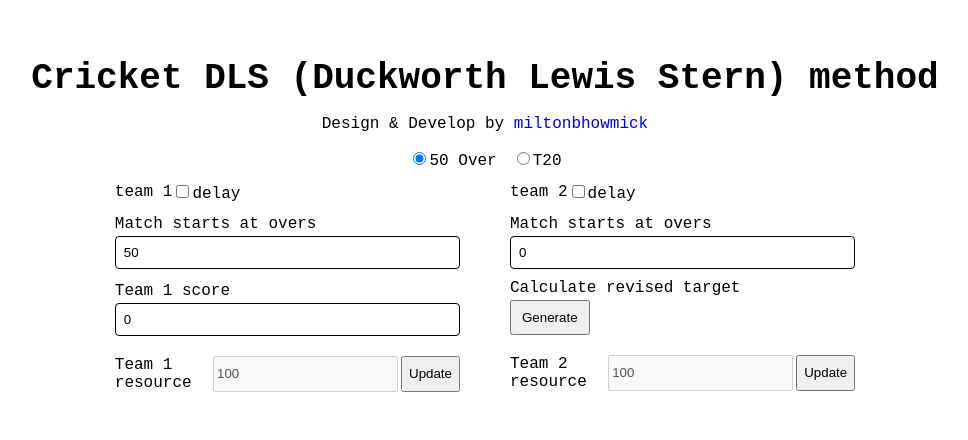
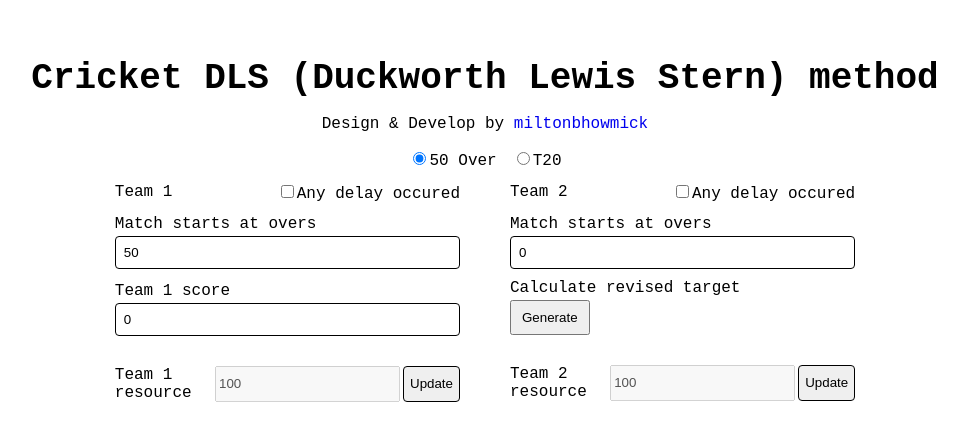
Before and after one commit to Miltonbhowmick/cricket-dls-method, a Nuxt app: page / in a window 1280 px wide. Shown: the top 440 px of the page, without its empty margins (155-1123 px from the left). Built offline with nearby package versions, Linux system fonts and the light colour scheme.

Commit message:
Changed designs and alignment

```diff
--- a/assets/css/main.scss
+++ b/assets/css/main.scss
@@ -31,6 +31,9 @@ ul {
 // Margin css
 .my-20{
 	margin: 20px 0;
+}
+.mt-10{
+	margin-top: 10px;
 }
 .mt-15{
 	margin-top: 15px;
--- a/pages/index.vue
+++ b/pages/index.vue
@@ -31,7 +31,7 @@
 			<div class="match">
 				<div class="team">
 					<div class="header">
-						<h2 class="team-no">team 1</h2>
+						<h2 class="team-no">Team 1</h2>
 						<div class="delay-checkbox">
 							<input
 								id="team1Delay"
@@ -39,7 +39,7 @@
 								value="0"
 								v-model="teamOneDelay"
 							/>
-							<label for="team1Delay">delay</label>
+							<label for="team1Delay">Any delay occured</label>
 						</div>
 					</div>
 					<div class="content">
@@ -113,7 +113,7 @@
 						<button
 							v-if="teamOneDelay === true"
 							@click="increaseDelay((team = 1))"
-							class="mt-30"
+							class="mt-30 add-delay-button"
 						>
 							Add new delay
 						</button>
@@ -121,7 +121,7 @@
 							<label for="teamOneWickets">Team 1 wickets</label>
 							<input id="teamOneWickets" placeholder="Team one wicket" />
 						</div> -->
-						<div class="resource-box inline-input-group">
+						<div class="resource-box inline-input-group mt-10">
 							<label for="teamOneResource">Team 1 resource</label>
 							<input
 								id="teamOneResource"
@@ -141,7 +141,7 @@
 				</div>
 				<div class="team">
 					<div class="header">
-						<h2 class="team-no">team 2</h2>
+						<h2 class="team-no">Team 2</h2>
 						<div class="delay-checkbox">
 							<input
 								id="team2Delay"
@@ -149,7 +149,7 @@
 								value="1"
 								v-model="teamTwoDelay"
 							/>
-							<label for="team2Delay">delay</label>
+							<label for="team2Delay">Any delay occured</label>
 						</div>
 					</div>
 					<div class="content">
@@ -210,11 +210,11 @@
 						<button
 							v-if="teamTwoDelay === true"
 							@click="increaseDelay((team = 2))"
-							class="mt-30"
+							class="mt-30 add-delay-button"
 						>
 							Add new delay
 						</button>
-						<div class="resource-box inline-input-group">
+						<div class="resource-box inline-input-group mt-10">
 							<label for="teamTwoResource">Team 2 resource</label>
 							<input
 								id="teamTwoResource"
@@ -602,7 +602,7 @@ onMounted(() => {
 				width: 100%;
 				.header {
 					display: flex;
-					justify-content: flex-start;
+					justify-content: space-between;
 					align-items: center;
 					.team-no {
 						font-size: 16px;
@@ -635,6 +635,7 @@ onMounted(() => {
 							gap: 5px;
 							.revised-button {
 								padding: 8px 10px;
+								cursor: pointer;
 							}
 							.revised-score {
 								font-size: 14px;
@@ -677,12 +678,18 @@ onMounted(() => {
 						display: flex;
 						justify-content: space-between;
 						gap: 3px;
-						@media (max-width: 769px) {
-							flex-direction: column;
-						}
+					}
+					.add-delay-button {
+						padding: 2px 0;
+						border: 1px solid var(--primary-color);
+						border-radius: 4px;
+						cursor: pointer;
 					}
 					.resource-box {
 						.resource-update {
+							cursor: pointer;
+							border: 1px solid var(--primary-color);
+							border-radius: 4px;
 							&.active {
 								border-color: var(--pink-ball-color);
 								box-shadow: 0px 0px 8px var(--pink-ball-color);
```
